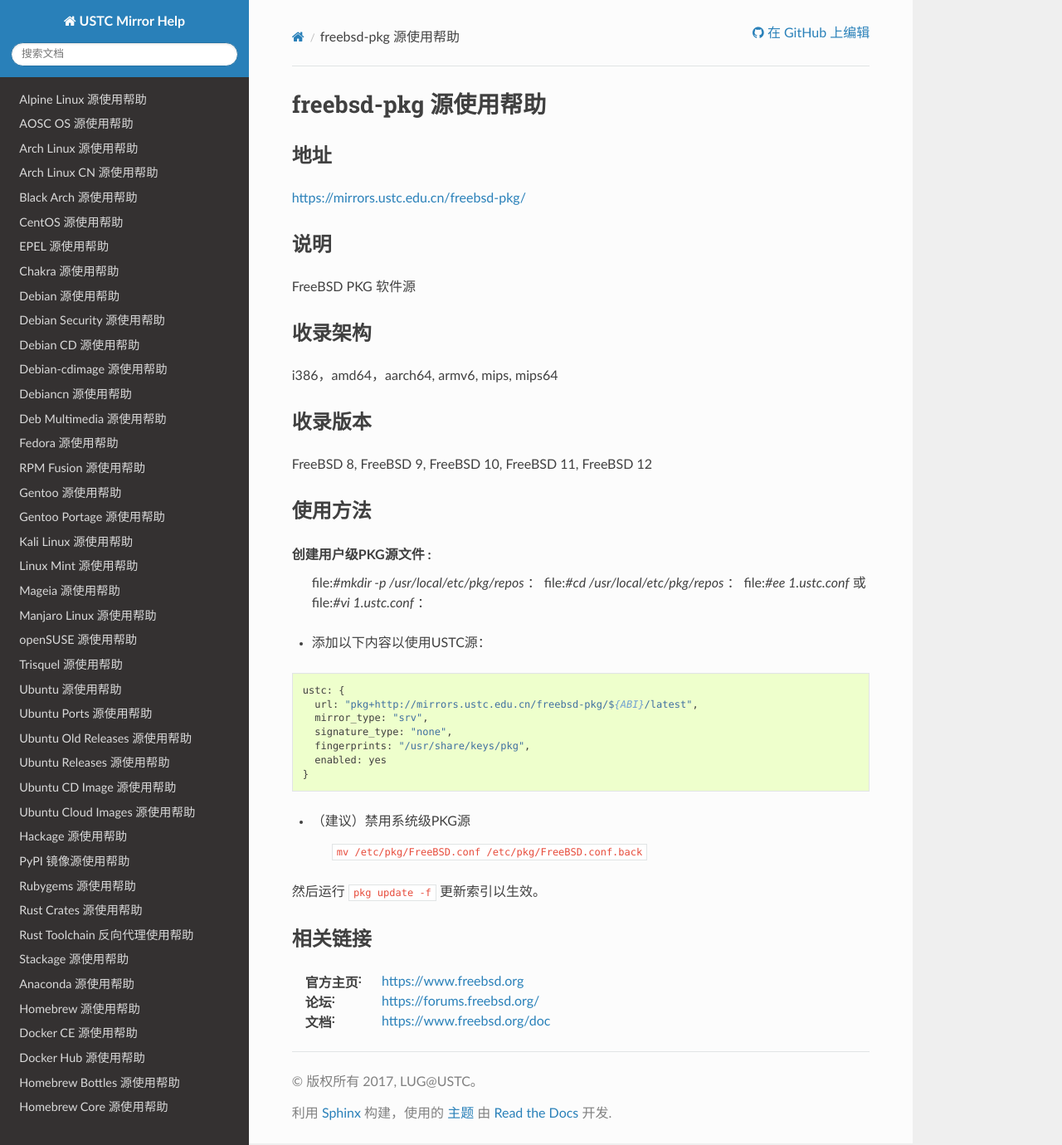
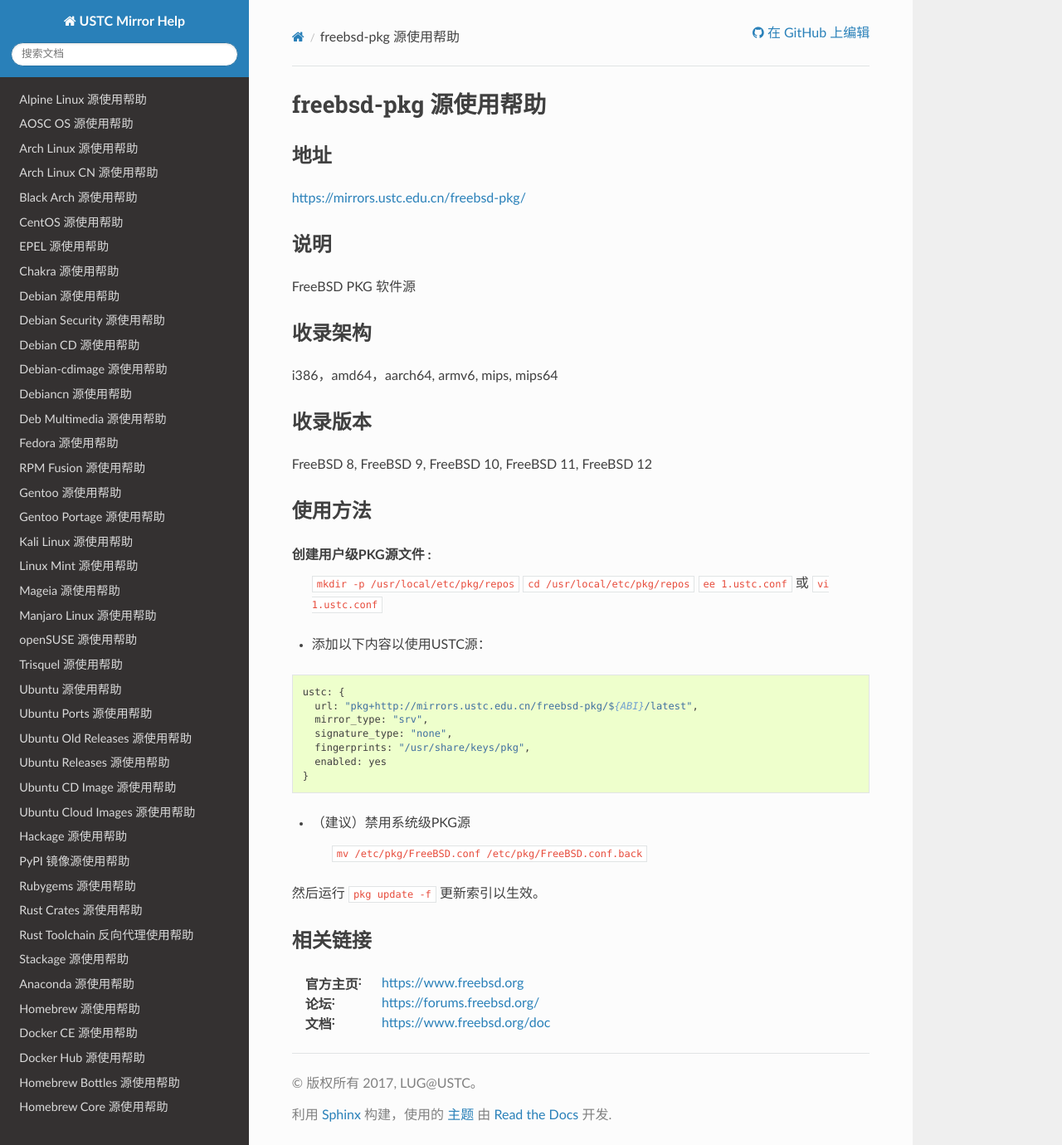
Before and after one commit to ustclug/mirrorhelp, a Sphinx documentation site: the page built from source/freebsd-pkg.rst, in a window 1280 px wide and 1380 px high. Shown: the whole window at 83% size. Built offline with Sphinx 7.4.7 and the Read the Docs theme 2.0.0, drawn with Linux system fonts in a browser that asks for light colours; pages that are not in the unit, such as notebooks, are missing from menus.

Commit message:
Update freebsd-pkg.rst

```diff
--- a/source/freebsd-pkg.rst
+++ b/source/freebsd-pkg.rst
@@ -28,9 +28,9 @@
 
 
 创建用户级PKG源文件 :
-					file:`#mkdir -p /usr/local/etc/pkg/repos` ：
-					file:`#cd /usr/local/etc/pkg/repos` ：
-					file:`#ee 1.ustc.conf` 或 file:`#vi 1.ustc.conf` ：
+					``mkdir -p /usr/local/etc/pkg/repos``
+					``cd /usr/local/etc/pkg/repos``
+					``ee 1.ustc.conf`` 或 ``vi 1.ustc.conf``
 
 * 添加以下内容以使用USTC源：
 
```
